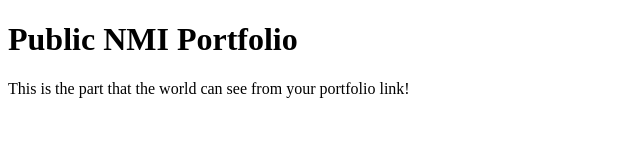
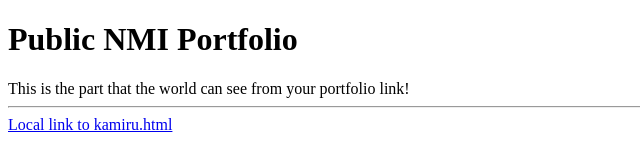
Before and after one commit to emuel/public, a plain HTML site: page docs/index.html in a window 1280 px wide. Shown: the whole page, without its empty margins (0-640 px from the left). Drawn offline with Linux system fonts and the light colour scheme.

Commit message:
Update index.html

```diff
--- a/docs/index.html
+++ b/docs/index.html
@@ -10,5 +10,7 @@
 <body>
     <h1>Public NMI Portfolio</h1>
     This is the part that the world can see from your portfolio link!
+    <hr>
+    <a href="kamiru.html">Local link to kamiru.html</a>
 </body>
 </html>
```
